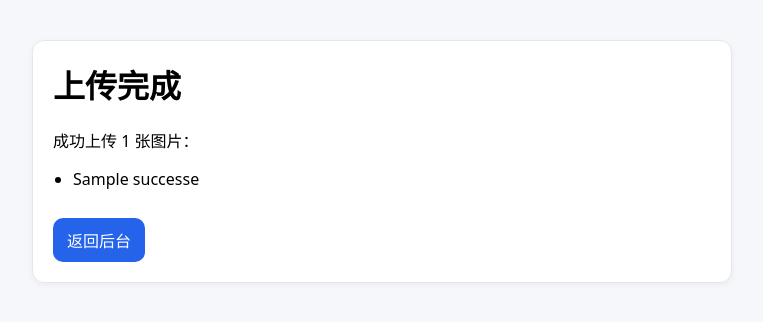
After one commit to q1371385562/tu, a Flask app: template templates/upload_success.html in a window 1280 px wide. The commit adds this page. Shown: the top 322 px of the page, without its empty margins (258-1021 px from the left). Run offline with Flask 3, Linux system fonts and the light colour scheme; the template is opened without the code that fills it: most values are stand-ins (such as "Sample title", 1, 10 or a date in 2020).

Commit message:
支持批量上传图片并添加上传结果页面

```diff
--- a/app.py
+++ b/app.py
@@ -188,38 +188,41 @@ def admin_upload():
     if not session.get('authed'):
         return redirect('login')
 
-    file = request.files.get('file')
+    files = request.files.getlist('files')
     title = (request.form.get('title') or '').strip() or '未命名'
     date_str = (request.form.get('date') or '').strip() or tokyo_today_str()
 
-    if not file or file.filename == '':
+    if not files or all(f.filename == '' for f in files):
         flash('请选择要上传的图片', 'err')
         return redirect('admin')
 
-    if not allowed_file(file.filename):
-        flash('不支持的图片格式（仅限：jpg/jpeg/png/gif/webp）', 'err')
-        return redirect('admin')
+    successes, errors = [], []
+    for file in files:
+        if not file or file.filename == '':
+            continue
+        if not allowed_file(file.filename):
+            errors.append(f"{file.filename}: 不支持的图片格式")
+            continue
+        try:
+            img = _open_validate(file.stream)
+            web_name = _unique('.jpg')
+            thumb_name = _unique('.jpg')
+            web_path = os.path.join(UPLOAD_DIR_WEB, web_name)
+            thumb_path = os.path.join(UPLOAD_DIR_THUMBS, thumb_name)
 
-    try:
-        img = _open_validate(file.stream)
-        web_name = _unique('.jpg')
-        thumb_name = _unique('.jpg')
-        web_path = os.path.join(UPLOAD_DIR_WEB, web_name)
-        thumb_path = os.path.join(UPLOAD_DIR_THUMBS, thumb_name)
+            _save(img, 2000, web_path, quality=85)  # 展示图
+            _save(img, 700,  thumb_path, quality=80)  # 缩略图
 
-        _save(img, 2000, web_path, quality=85)  # 展示图
-        _save(img, 700,  thumb_path, quality=80)  # 缩略图
+            with get_db() as conn:
+                conn.execute(
+                    'INSERT INTO photos (filename_web, filename_thumb, title, date, uploaded_at) VALUES (?, ?, ?, ?, ?)',
+                    (web_name, thumb_name, title, date_str, datetime.utcnow().isoformat(timespec='seconds') + 'Z')
+                )
+            successes.append(file.filename)
+        except Exception as e:
+            errors.append(f"{file.filename}: {e}")
 
-        with get_db() as conn:
-            conn.execute(
-                'INSERT INTO photos (filename_web, filename_thumb, title, date, uploaded_at) VALUES (?, ?, ?, ?, ?)',
-                (web_name, thumb_name, title, date_str, datetime.utcnow().isoformat(timespec='seconds') + 'Z')
-            )
-        flash('上传成功', 'ok')
-    except Exception as e:
-        flash(f'上传失败：{e}', 'err')
-
-    return redirect('admin')
+    return render_template('upload_success.html', successes=successes, errors=errors)
 
 
 @app.route('/admin/update/<int:pid>', methods=['POST'])
--- a/templates/admin.html
+++ b/templates/admin.html
@@ -43,7 +43,7 @@
       <h2 style="margin-top:0">上传图片</h2>
       <!-- 相对路径 / 或使用 url_for('admin_upload') -->
       <form class="row" action="admin/upload" method="post" enctype="multipart/form-data">
-        <input type="file" name="file" accept="image/*" required />
+        <input type="file" name="files" accept="image/*" required multiple />
         <input type="text" name="title" placeholder="标题（可选）" />
         <input type="date" name="date" />
         <button type="submit">上传</button>
--- /dev/null
+++ b/templates/upload_success.html
@@ -0,0 +1,39 @@
+<!doctype html>
+<html lang="zh-CN">
+<head>
+  <meta charset="utf-8" />
+  <title>上传完成</title>
+  <meta name="viewport" content="width=device-width, initial-scale=1" />
+  <style>
+    body{font-family:system-ui,-apple-system,Segoe UI,Roboto,sans-serif;margin:0;background:#f6f7fb}
+    .wrap{max-width:700px;margin:40px auto;padding:0 16px}
+    .card{background:#fff;border:1px solid #e5e7eb;border-radius:12px;padding:20px;box-shadow:0 2px 6px rgba(0,0,0,.05)}
+    ul{padding-left:20px}
+    a.button{display:inline-block;margin-top:12px;padding:10px 14px;background:#2563eb;color:#fff;border-radius:10px;text-decoration:none}
+  </style>
+</head>
+<body>
+  <div class="wrap">
+    <div class="card">
+      <h1 style="margin-top:0">上传完成</h1>
+      {% if successes %}
+      <p>成功上传 {{ successes|length }} 张图片：</p>
+      <ul>
+        {% for name in successes %}
+        <li>{{ name }}</li>
+        {% endfor %}
+      </ul>
+      {% endif %}
+      {% if errors %}
+      <p>以下文件上传失败：</p>
+      <ul>
+        {% for err in errors %}
+        <li>{{ err }}</li>
+        {% endfor %}
+      </ul>
+      {% endif %}
+      <a class="button" href="{{ url_for('admin') }}">返回后台</a>
+    </div>
+  </div>
+</body>
+</html>
```
